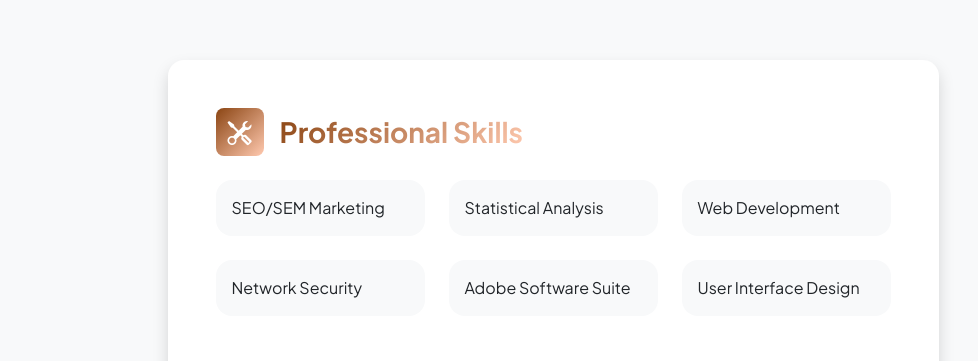
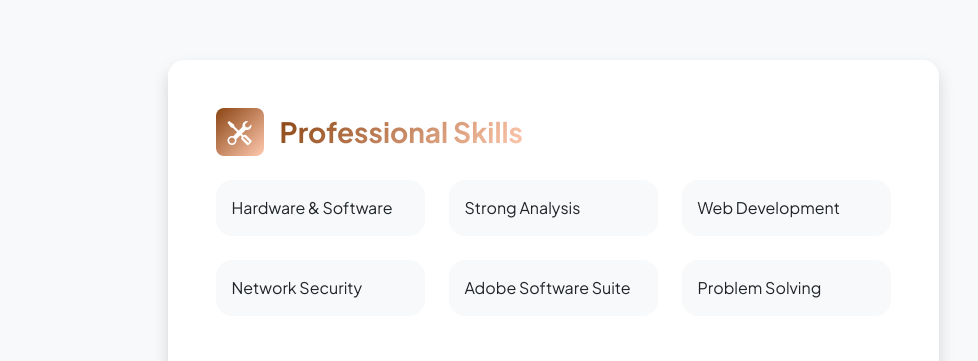
Before and after one commit to rajaaljabbar/rajaaljabbar.github.io, a plain HTML site: page resume.html in a window 1280 px wide. Shown: the part 1269-1630 px from the top of the page, without its empty margins (87-1065 px from the left). Drawn offline with nearby package versions, Linux system fonts and the light colour scheme.

Commit message:
Edit Professional Skills

```diff
--- a/resume.html
+++ b/resume.html
@@ -208,14 +208,14 @@
                         <div
                           class="d-flex align-items-center bg-light rounded-4 p-3 h-100"
                         >
-                          SEO/SEM Marketing
+                          Hardware & Software
                         </div>
                       </div>
                       <div class="col mb-4 mb-md-0">
                         <div
                           class="d-flex align-items-center bg-light rounded-4 p-3 h-100"
                         >
-                          Statistical Analysis
+                          Strong Analysis
                         </div>
                       </div>
                       <div class="col">
@@ -245,7 +245,7 @@
                         <div
                           class="d-flex align-items-center bg-light rounded-4 p-3 h-100"
                         >
-                          User Interface Design
+                          Problem Solving
                         </div>
                       </div>
                     </div>
```
